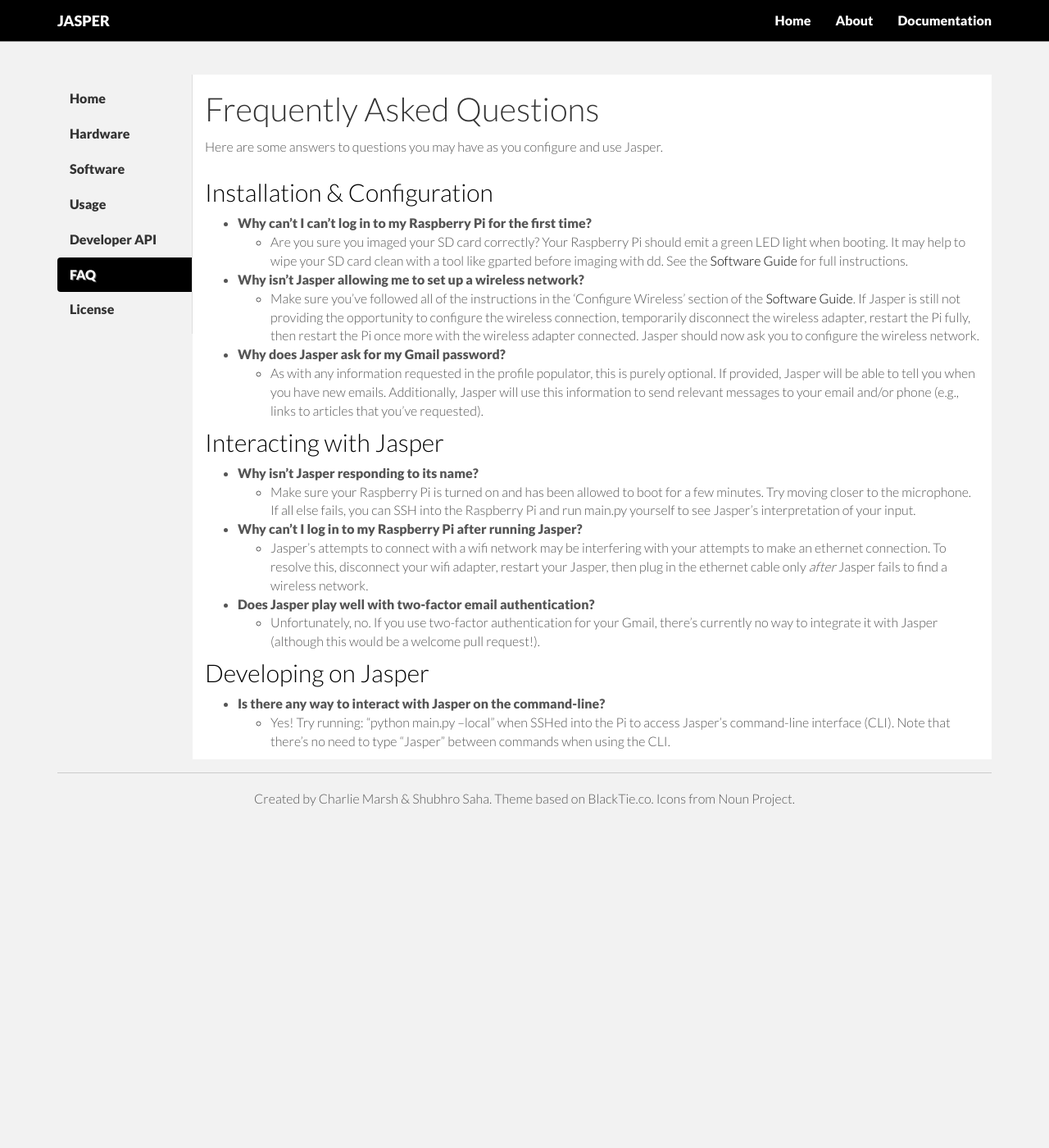
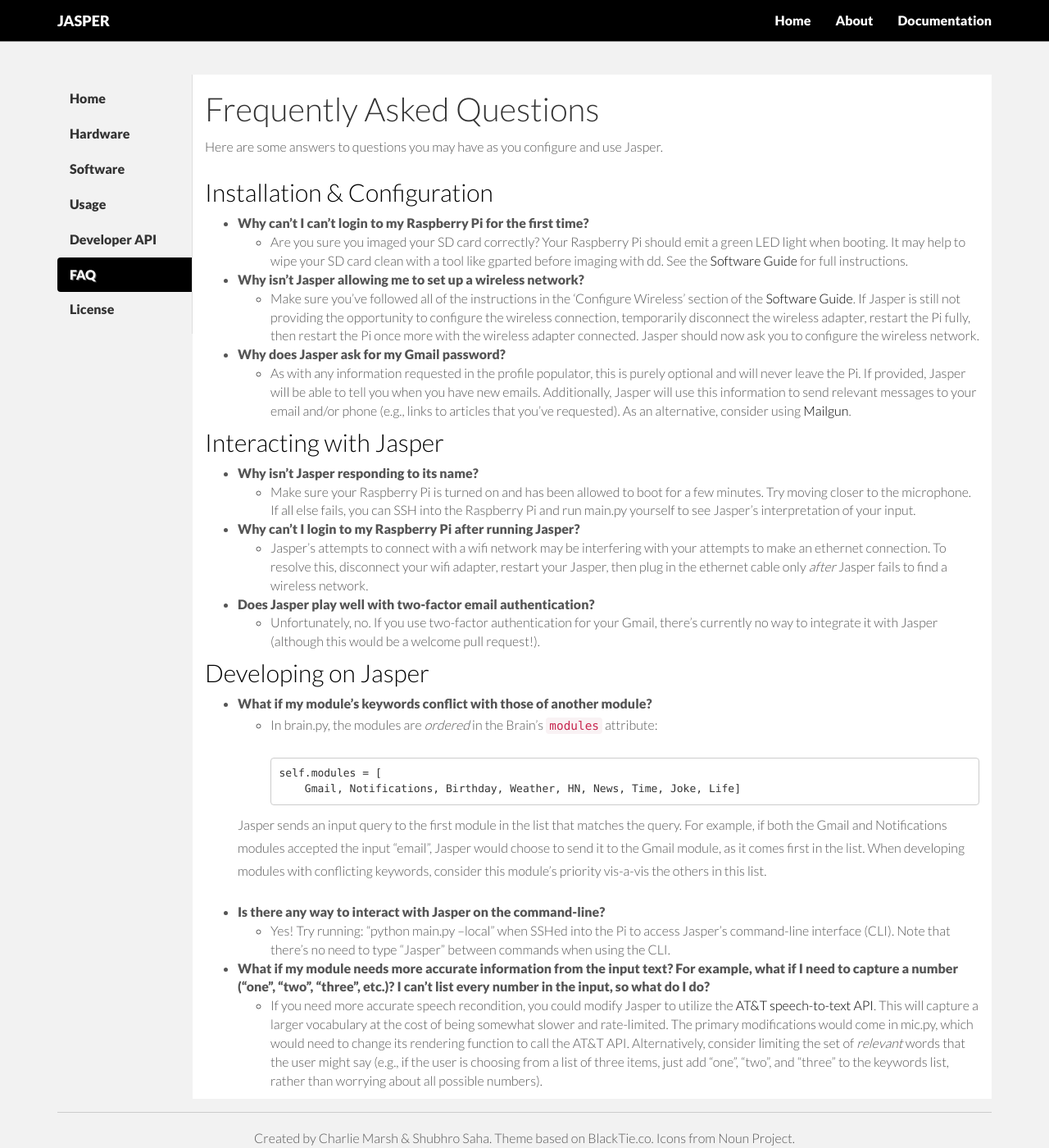
Before and after one commit to jasperproject/jasperproject.github.io, a Jekyll site: the page built from documentation/faq/index.md, in a window 1280 px wide and 1400 px high. Shown: the whole window at 82% size. Built offline with Jekyll 4.4.1, drawn with Linux system fonts in a browser that asks for light colours; nearby versions of some CDN libraries.

Commit message:
more faqing

```diff
--- a/documentation/faq/index.md
+++ b/documentation/faq/index.md
@@ -11,24 +11,32 @@ Here are some answers to questions you may have as you configure and use Jasper.
 
 <h2 class="linked" id='installation-configuration'><a href="#installation-configuration" title="Permalink to this headline">Installation &amp; Configuration</a></h2>
 
-- __Why can't I can't log in to my Raspberry Pi for the first time?__
+- __Why can't I can't login to my Raspberry Pi for the first time?__
     - Are you sure you imaged your SD card correctly? Your Raspberry Pi should emit a green LED light when booting. It may help to wipe your SD card clean with a tool like gparted before imaging with dd. See the [Software Guide](/documentation/software/) for full instructions.
 - __Why isn't Jasper allowing me to set up a wireless network?__
     - Make sure you've followed all of the instructions in the 'Configure Wireless' section of the [Software Guide](/documentation/software/). If Jasper is still not providing the opportunity to configure the wireless connection, temporarily disconnect the wireless adapter, restart the Pi fully, then restart the Pi once more with the wireless adapter connected. Jasper should now ask you to configure the wireless network.
 - __Why does Jasper ask for my Gmail password?__
-    - As with any information requested in the profile populator, this is purely optional. If provided, Jasper will be able to tell you when you have new emails. Additionally, Jasper will use this information to send relevant messages to your email and/or phone (e.g., links to articles that you've requested).
+    - As with any information requested in the profile populator, this is purely optional and will never leave the Pi. If provided, Jasper will be able to tell you when you have new emails. Additionally, Jasper will use this information to send relevant messages to your email and/or phone (e.g., links to articles that you've requested). As an alternative, consider using [Mailgun](/documentation/software/#mailgun).
 
 <h2 class="linked" id='interacting'><a href="#interacting" title="Permalink to this headline">Interacting with Jasper</a></h2>
 
 - __Why isn't Jasper responding to its name?__
     - Make sure your Raspberry Pi is turned on and has been allowed to boot for a few minutes. Try moving closer to the microphone. If all else fails, you can SSH into the Raspberry Pi and run main.py yourself to see Jasper's interpretation of your input.
-- __Why can't I log in to my Raspberry Pi after running Jasper?__
+- __Why can't I login to my Raspberry Pi after running Jasper?__
     - Jasper's attempts to connect with a wifi network may be interfering with your attempts to make an ethernet connection. To resolve this, disconnect your wifi adapter, restart your Jasper, then plug in the ethernet cable only _after_ Jasper fails to find a wireless network.
-
 - __Does Jasper play well with two-factor email authentication?__
     - Unfortunately, no. If you use two-factor authentication for your Gmail, there's currently no way to integrate it with Jasper (although this would be a welcome pull request!).
 
 <h2 class="linked" id='developing'><a href="#developing" title="Permalink to this headline">Developing on Jasper</a></h2>
 
+- __What if my module's keywords conflict with those of another module?__
+    - In brain.py, the modules are _ordered_ in the Brain's `modules` attribute:
+
+          self.modules = [
+              Gmail, Notifications, Birthday, Weather, HN, News, Time, Joke, Life]
+
+  Jasper sends an input query to the first module in the list that matches the query. For example, if both the Gmail and Notifications modules accepted the input "email", Jasper would choose to send it to the Gmail module, as it comes first in the list. When developing modules with conflicting keywords, consider this module's priority vis-a-vis the others in this list.
 - __Is there any way to interact with Jasper on the command-line?__
     - Yes! Try running: "python main.py --local" when SSHed into the Pi to access Jasper's command-line interface (CLI). Note that there's no need to type "Jasper" between commands when using the CLI.
+- __What if my module needs more accurate information from the input text? For example, what if I need to capture a number ("one", "two", "three", etc.)? I can't list every number in the input, so what do I do?__
+    - If you need more accurate speech recondition, you could modify Jasper to utilize the [AT&T speech-to-text API](https://developer.att.com/apis/speech). This will capture a larger vocabulary at the cost of being somewhat slower and rate-limited. The primary modifications would come in mic.py, which would need to change its rendering function to call the AT&T API. Alternatively, consider limiting the set of _relevant_ words that the user might say (e.g., if the user is choosing from a list of three items, just add "one", "two", and "three" to the keywords list, rather than worrying about all possible numbers).
```
